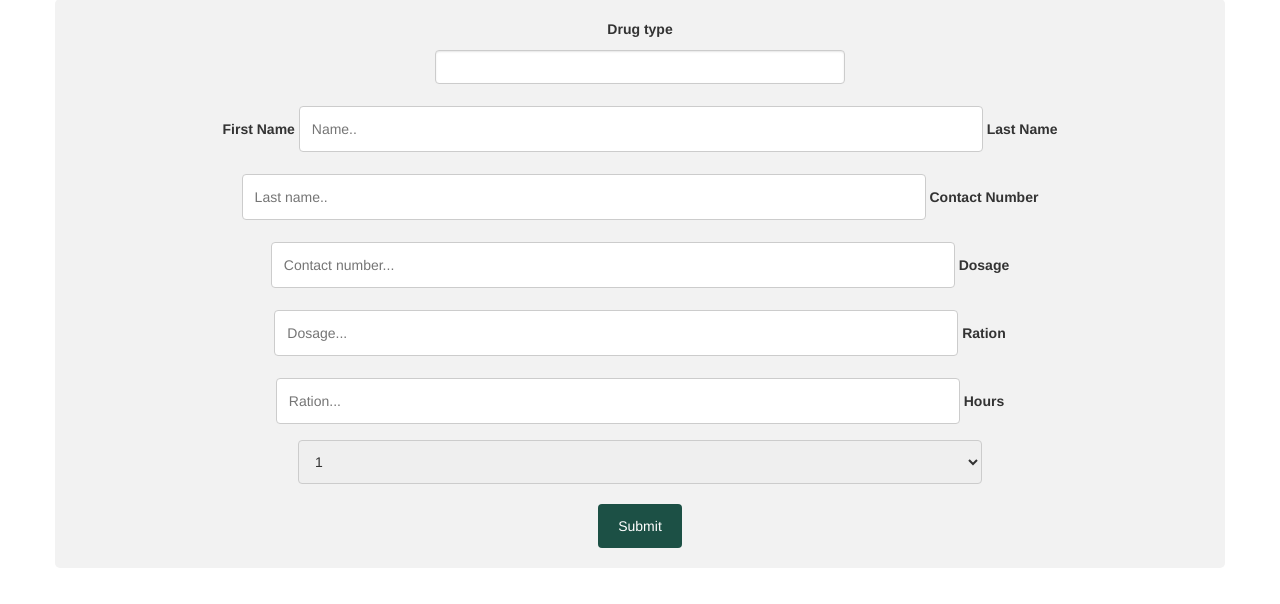
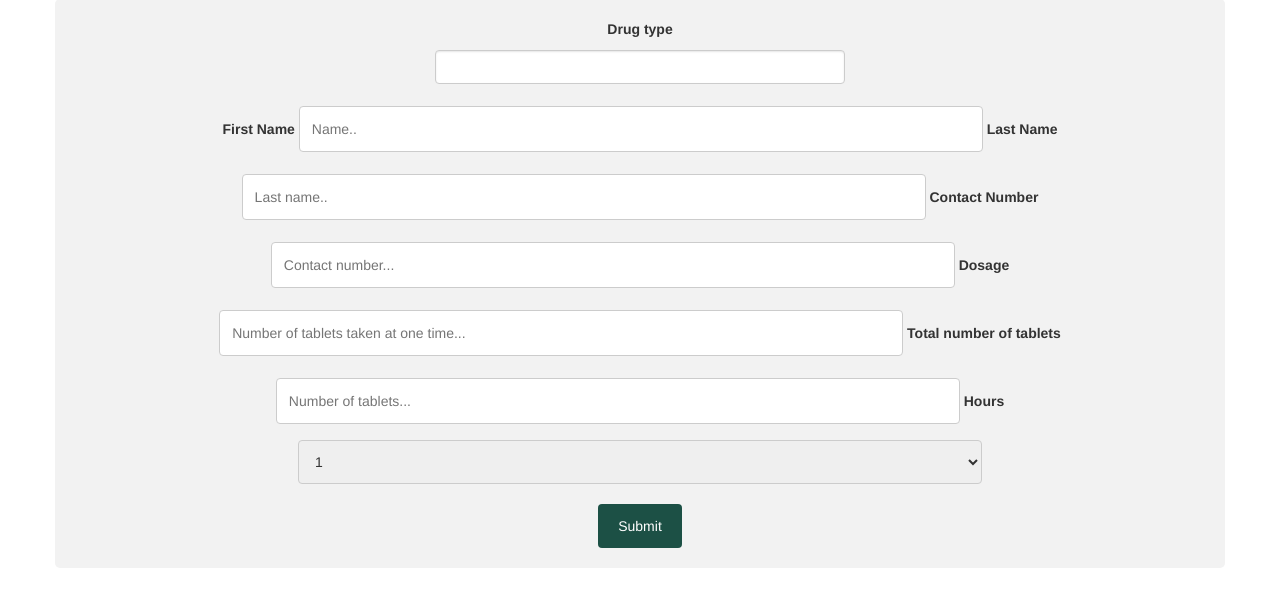
Before and after one commit to katkoler/drug_reminder, a Flask app: page / in a window 1280 px wide. Shown: the part 556-1160 px from the top of the page. Run offline with Flask 2, Linux system fonts and the light colour scheme; data that the repository does not hold is empty; some libraries are stand-ins or nearby versions.

Commit message:
change input form

```diff
--- a/static/css/stylesheet.css
+++ b/static/css/stylesheet.css
@@ -72,6 +72,7 @@ input[type=submit]:hover {
     border-radius: 5px;
     background-color: #f2f2f2;
     padding: 20px;
+    margin: 0px, 0px 0px 0px;
 }
 
 /*About*/
--- a/templates/index.html
+++ b/templates/index.html
@@ -44,10 +44,10 @@
     <input type="text" id="phone" name="phone" placeholder="Contact number...">
 
     <label for="dosage">Dosage</label>
-    <input type="text" id="dosage" name="dosage" placeholder="Dosage...">
+    <input type="text" id="dosage" name="dosage" placeholder="Number of tablets taken at one time...">
 
-    <label for="ration">Ration</label>
-    <input type="text" id="ration" name="ration" placeholder="Ration...">
+    <label for="ration">Total number of tablets</label>
+    <input type="text" id="tablets" name="tablets" placeholder="Number of tablets...">
 
     <label for="hour">Hours</label>
     <select id="hour" name="hour" placeholder="Every ... hours">
```
